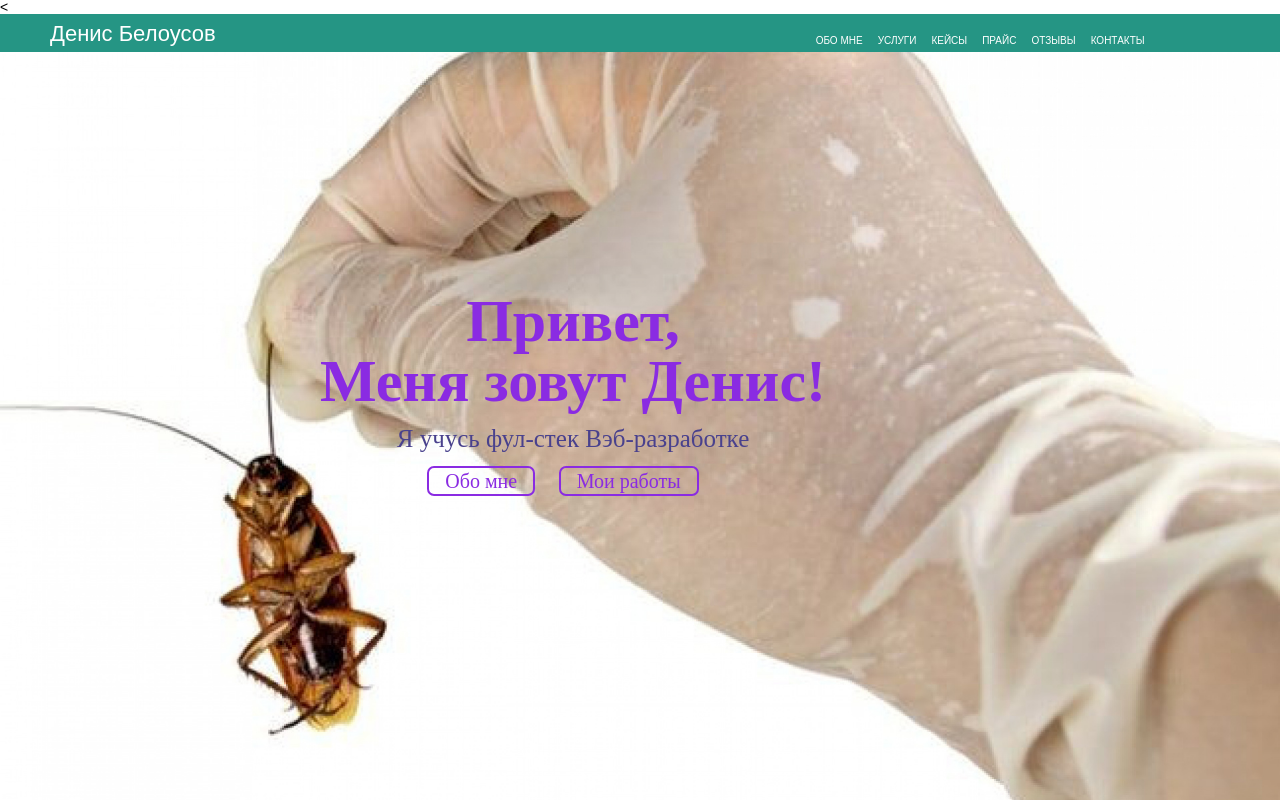
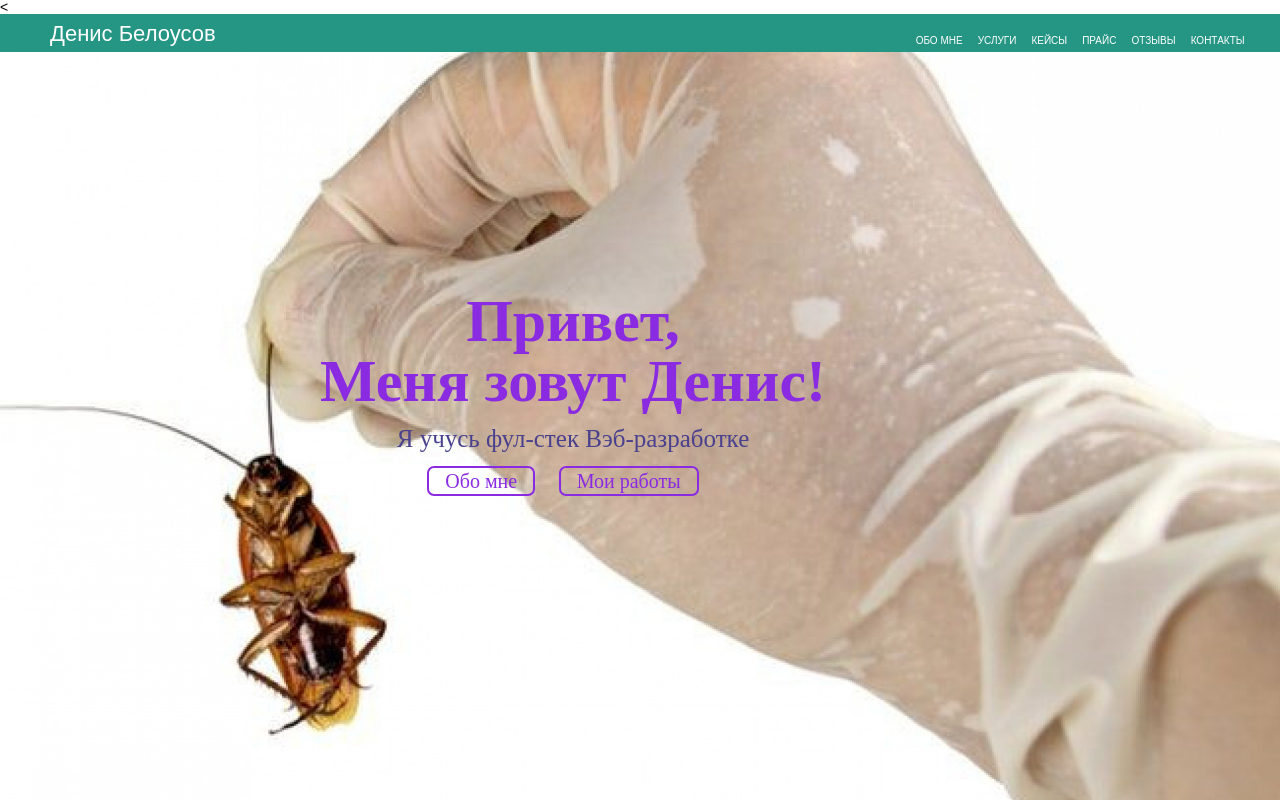
Before and after one commit to Dzen77/Dzen77.github.io, a plain HTML site: page src/index.html in a window 1280 px wide. Shown: the top 800 px of the page. Drawn offline with Linux system fonts and the light colour scheme.

Commit message:
Изменил отступ у Меню

```diff
--- a/src/css/style.css
+++ b/src/css/style.css
@@ -15,7 +15,7 @@ nav{
 }
 .menu{
 	float: left;/*Нужно для размещения элементов блока Навигации на одной линии*/
-	padding-left: 600px;/*Отступ слева*/
+	padding-left: 700px;/*Отступ слева*/
 	color: #fff;/*Цвет текста*/
 	font-size: 20px;/*Размер шрифта*/
 }
```
